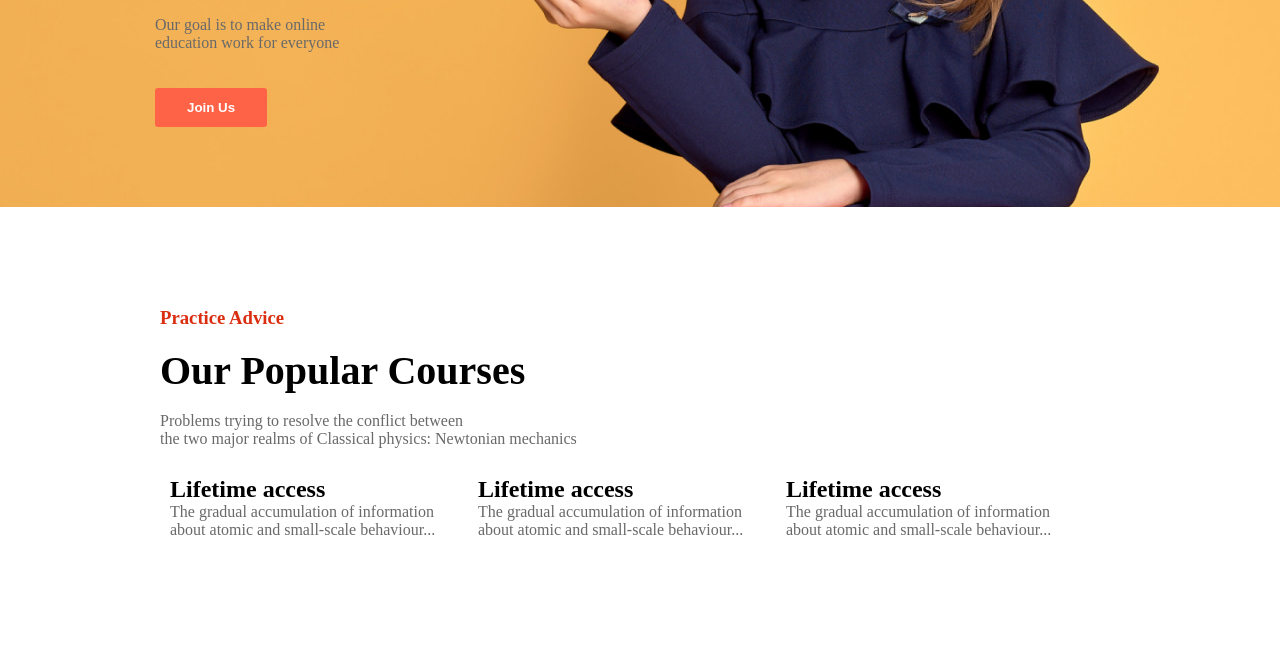
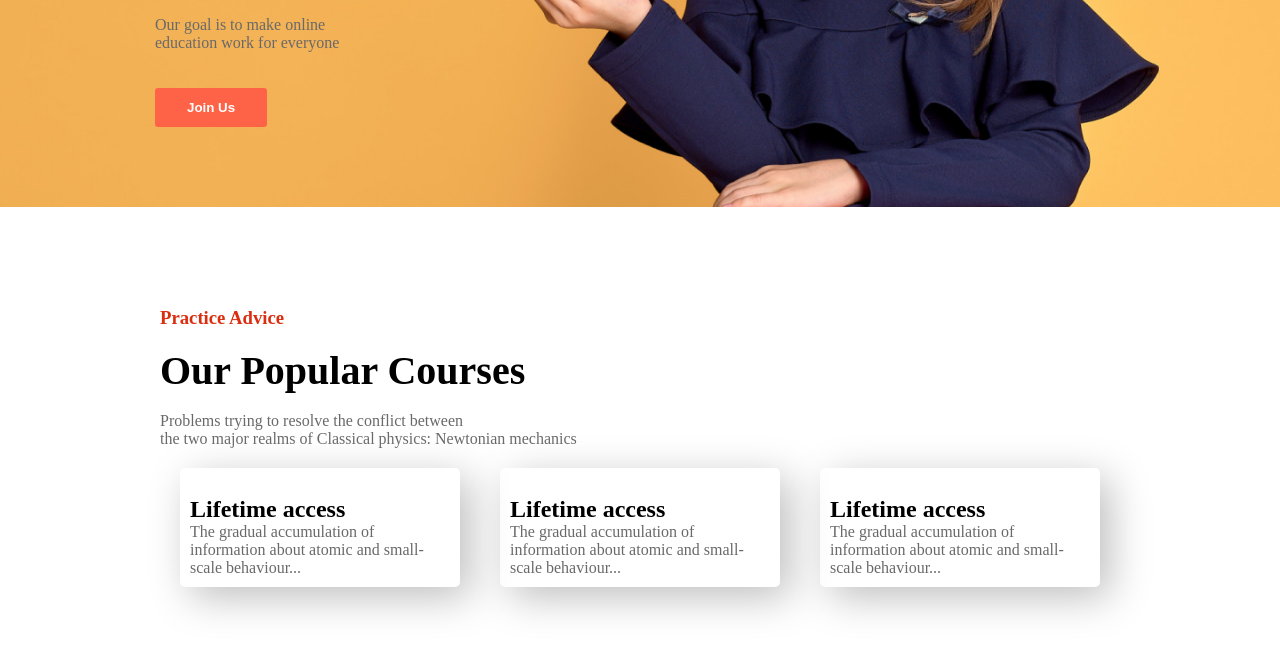
Before and after one commit to gelabi-alam/school-project, a plain HTML site: page index.html in a window 1280 px wide. Shown: the part 412-1064 px from the top of the page. Drawn offline with Linux system fonts and the light colour scheme.

Commit message:
course section added

```diff
--- a/style.css
+++ b/style.css
@@ -112,5 +112,8 @@ button a {
 .course {
     width: 30%;
     padding: 10px;
-    box-shadow: ;
+    box-shadow: 10px 10px 40px rgb(191, 190, 190);
+    margin: 20px;
+    border-radius: 5px;
+
 }
```
